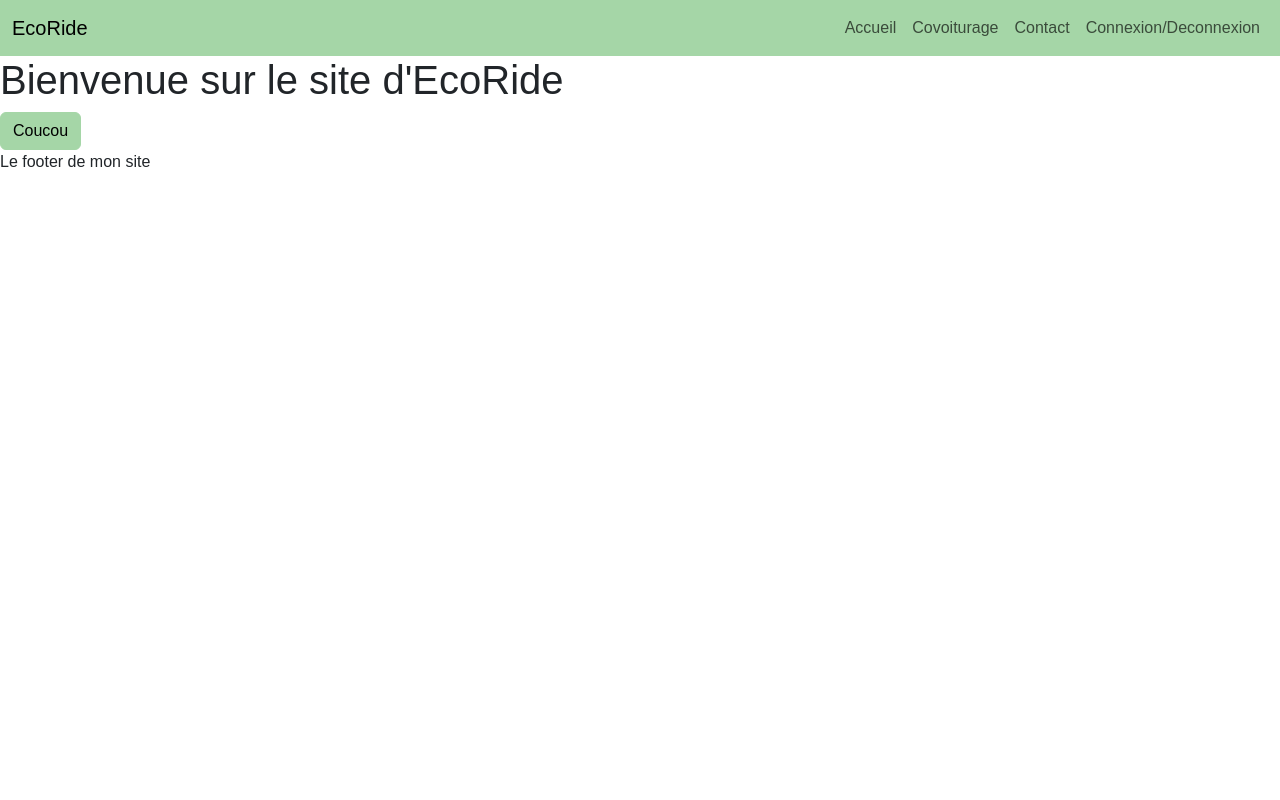
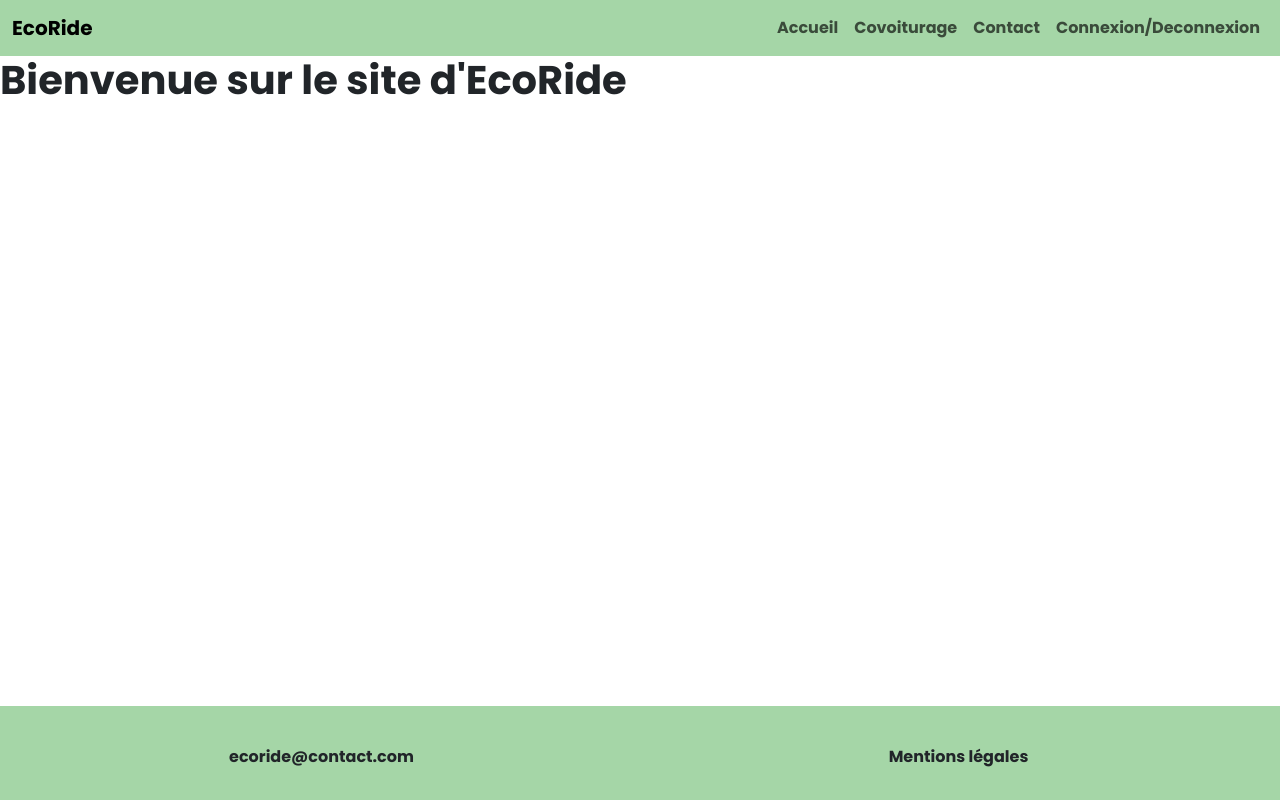
Before and after one commit to Oceane-Lacote/EcoRideOceaneLacote, a PHP site: page / in a window 1280 px wide. Run offline with PHP 8.4, Linux system fonts and the light colour scheme; some libraries are stand-ins or nearby versions.

Commit message:
add footer

```diff
--- a/Pages/home.html
+++ b/Pages/home.html
@@ -1,2 +1,2 @@
 <h1>Bienvenue sur le site d'EcoRide</h1>
-<button class="btn btn-primary">Coucou</button>
+<button class="btn primary"
--- a/index.html
+++ b/index.html
@@ -42,7 +42,17 @@
 
 </main>
 
-<footer>Le footer de mon site</footer>
+<footer class="text-center footer" style="background-color: #A5D6A7;">
+    <div class="row">
+        <div class="col-6">
+            <p> <br/>ecoride@contact.com <br/>
+            </p>
+        </div>
+        <div class="col-6">
+            <p><br/>Mentions légales<br/></p>
+         </div>
+    </div>
+</footer>
 
 <script type="module" src="Router/router.js"></script>
 <script src="node_modules/bootstrap/dist/js/bootstrap.bundle.min.js"></script>
--- a/scss/_custom.scss
+++ b/scss/_custom.scss
@@ -4,7 +4,7 @@ $light: #D9D9D9;
 $dark: #7f6751;
 $cta: #FCB941;
 
-$font-family-sans-serif: "Montsserat", sans-serif !default;
+$font-family-sans-serif: "Poppins", sans-serif !default;
 $font-family-serif: "Hind Madurai", serif !default;
 
 @import "../node_modules/bootstrap/scss/bootstrap";
--- a/scss/main.scss
+++ b/scss/main.scss
@@ -1,2 +1,18 @@
 @import url("/node_modules/bootstrap-icons/font/bootstrap-icons.css");
 @import 'custom';
+
+html{
+    position:relative;
+    min-height: 100%;
+}
+
+main{
+    margin-bottom: 95px;
+}
+
+footer.footer {
+    padding: 15px;
+    position: absolute;
+    bottom: 0;
+    width: 100%
+}
```
Also changed, not shown: scss/main.css, 1 other file.
